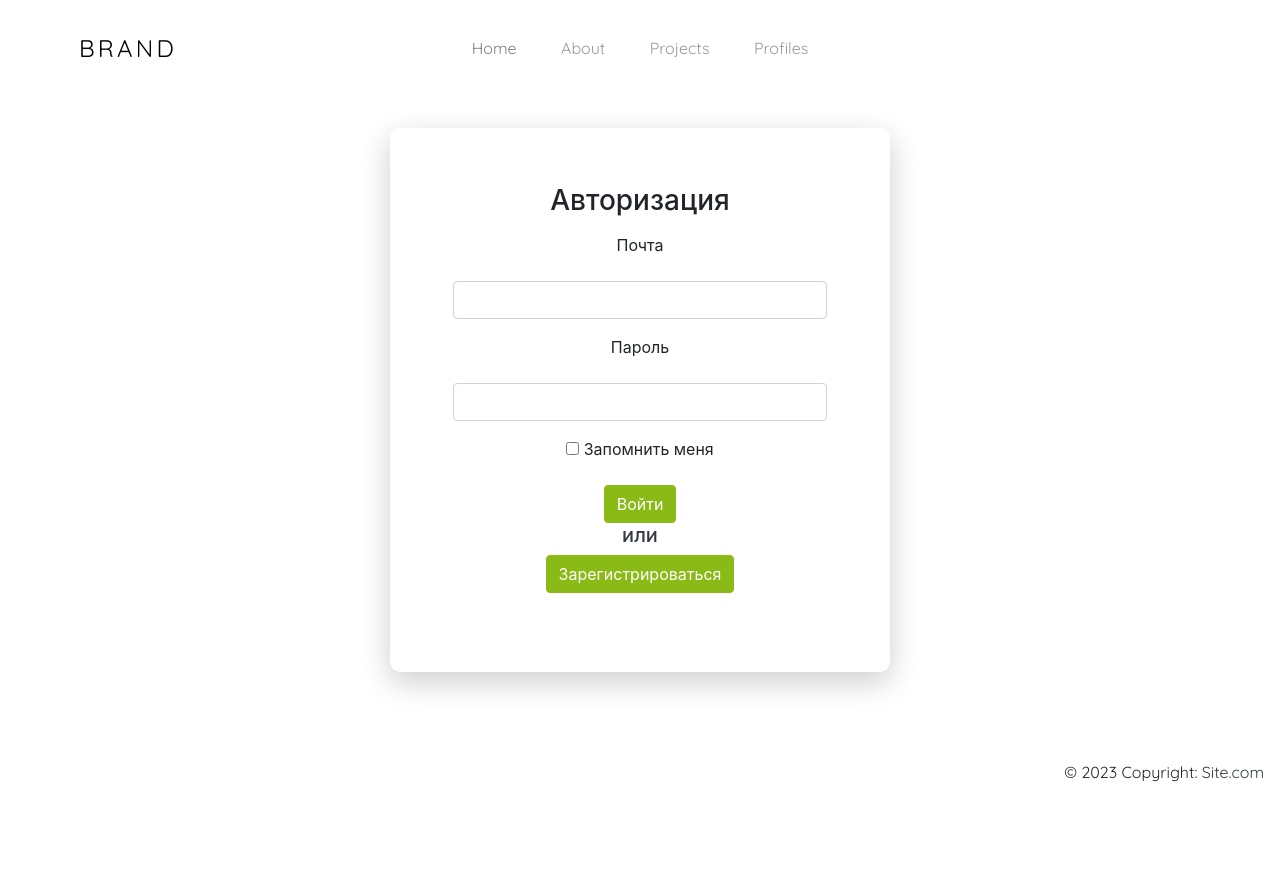
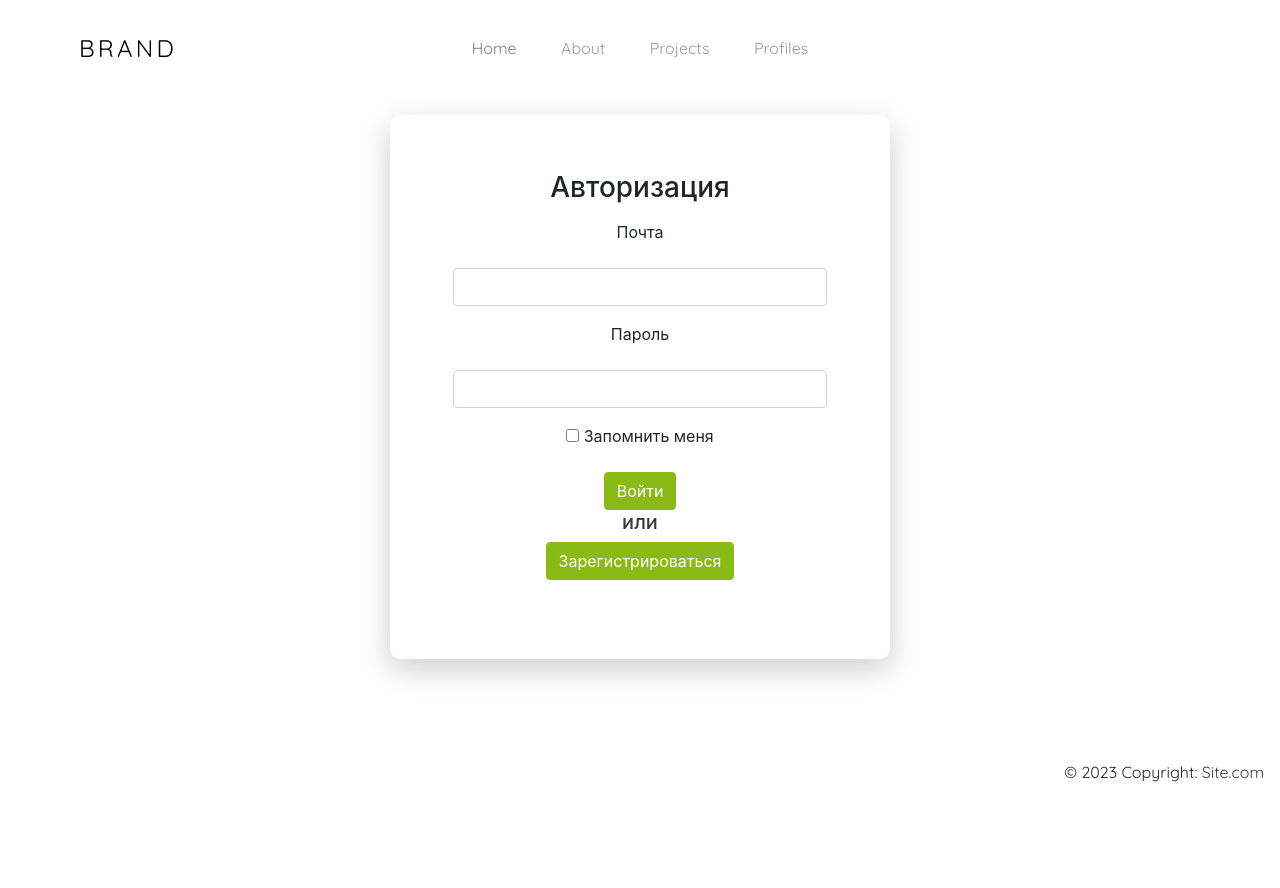
Before and after one commit to Someone123770/PyWeb_project, a Flask app: page /login in a window 1280 px wide. Shown: the top 888 px of the page. Run offline with Flask 3, Linux system fonts and the light colour scheme; some libraries are stand-ins or nearby versions; some web fonts are replaced.

Commit message:
some another visible and not only сhanges

```diff
--- a/The_proj/main.py
+++ b/The_proj/main.py
@@ -1,3 +1,4 @@
+import os
 from flask import Flask, render_template, redirect
 from flask_login import current_user, LoginManager, login_user, login_required, logout_user
 
@@ -47,6 +48,8 @@ def post_project():
 
     form = PostProjForm()
     if form.validate_on_submit():
+        print(type(form.image.data))
+        print(form.image.data)
         db_sess = db_session.create_session()
         proj = Project(
             project_name=form.name.data,
@@ -54,8 +57,8 @@ def post_project():
             project_platform=form.platform.data,
             short_description=form.short_description.data,
             description=form.detailed_description.data,
-            archive=form.archive.data,  # check this out
-            image=form.image.data  # check this out
+            # archive=form.archive.data,  # check this out
+            # image=form.image.data  # check this out
         )
         db_sess.add(proj)
         db_sess.commit()
@@ -108,7 +111,7 @@ def register():
 
 def main():
     db_session.global_init("db/blogs.db")
-    app.run()
+    app.run(port=8000, host='127.0.0.1')
 
 
 if __name__ == '__main__':
--- a/The_proj/static/css/style.css
+++ b/The_proj/static/css/style.css
@@ -484,7 +484,7 @@ a {
   margin: 0 auto;
 }
 
-.container-login_reg {
+.some-container {
   width: 100%;
   display: -webkit-box;
   display: -webkit-flex;
@@ -503,7 +503,7 @@ a {
   z-index: 1;
 }
 
-.container-login_reg::before {
+.some-container::before {
   content: "";
   display: block;
   position: absolute;
@@ -515,10 +515,11 @@ a {
   background-color: rgba(255,255,255,0.9);
 }
 
-.wrap-login_reg {
+.wrap-with-shadow {
   width: 500px;
   border-radius: 10px;
   overflow: hidden;
   padding: 55px 55px 55px 55px;
   box-shadow: 0px 10px 30px 0px rgba(13,12,13,0.2);
+  margin-top: 100px;
 }
--- a/The_proj/templates/login.html
+++ b/The_proj/templates/login.html
@@ -2,8 +2,8 @@
 
 {% block content %}
 <div class="limiter">
-    <div class="container-login_reg" style="min-height: 100vh;">
-        <div class="wrap-login_reg">
+    <div class="some-container">
+        <div class="wrap-with-shadow">
             <h3 class="text-center test-dark">Авторизация</h3>
             {% if message %}
             <div class="alert alert-warning text-center" role="alert">{{ message }}</div>
--- a/The_proj/templates/post_project.html
+++ b/The_proj/templates/post_project.html
@@ -2,13 +2,13 @@
 
 {% block content %}
 <div class="limiter">
-    <div class="container-login_reg">
-        <div class="wrap-login_reg" style="margin-top: 100px;">
+    <div class="some-container">
+        <div class="wrap-with-shadow">
             <h3 class="text-dark">Выложить проект</h3>
             {% if message %}
             <div class="alert alert-warning text-center" role="alert">{{ message }}</div>
             {% endif %}
-            <form action="" method="post" class="d-flex flex-column mb-3">
+            <form action="" method="post" class="d-flex flex-column mb-3" enctype="multipart/form-data">
                 {{ form.hidden_tag() }}
                 <div class="p-2"> {{ form.name.label }}</div>
                 <div class="p-2"> {{ form.name(class="form-control") }}</div>
--- a/The_proj/templates/registration.html
+++ b/The_proj/templates/registration.html
@@ -2,8 +2,8 @@
 
 {% block content %}
 <div class="limiter">
-    <div class="container-login_reg">
-        <div class="wrap-login_reg" style="margin-top: 100px;">
+    <div class="some-container">
+        <div class="wrap-with-shadow">
             <h3 class="text-dark">Регистрация</h3>
             {% if message %}
             <div class="alert alert-warning text-center" role="alert">{{ message }}</div>
```
Also changed, not shown: The_proj/templates/projects.html (added, +11 -0 lines), The_proj/db/blogs.db, The_proj/templates/project_card.html (added).
